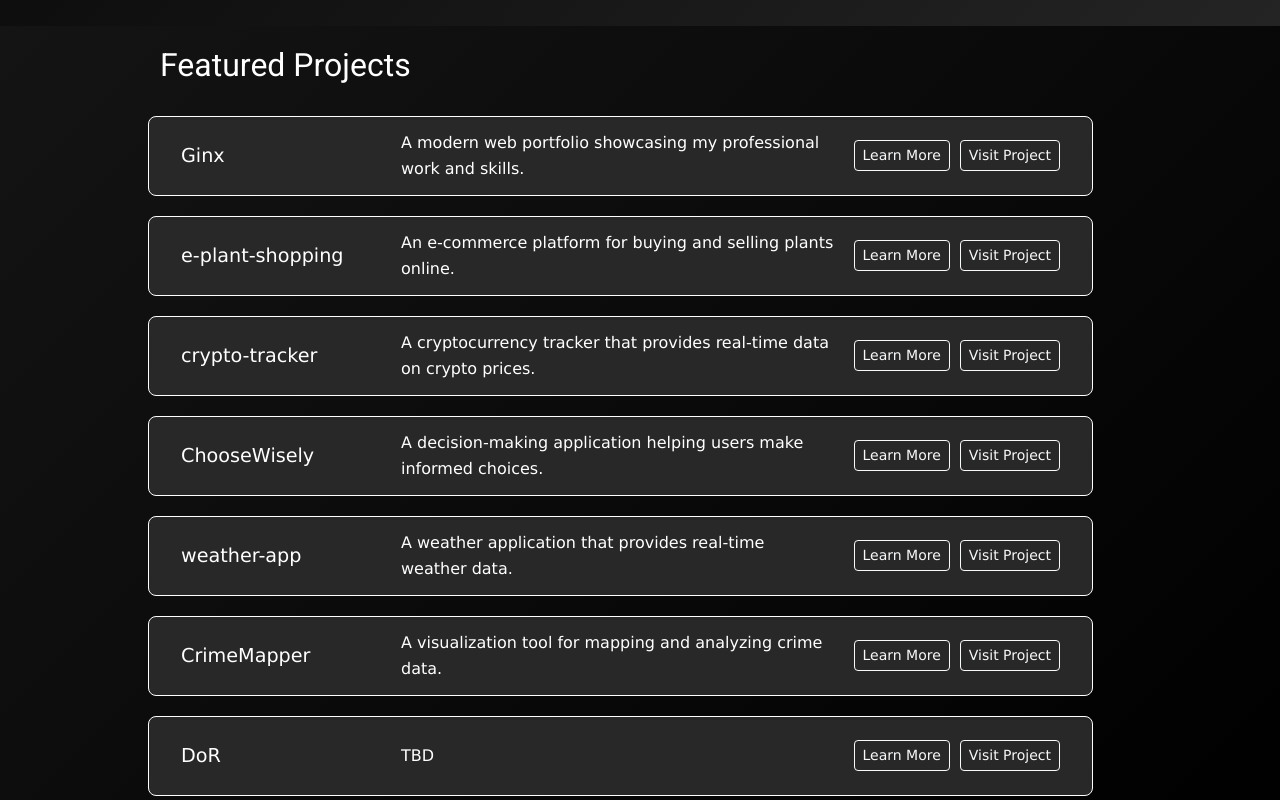
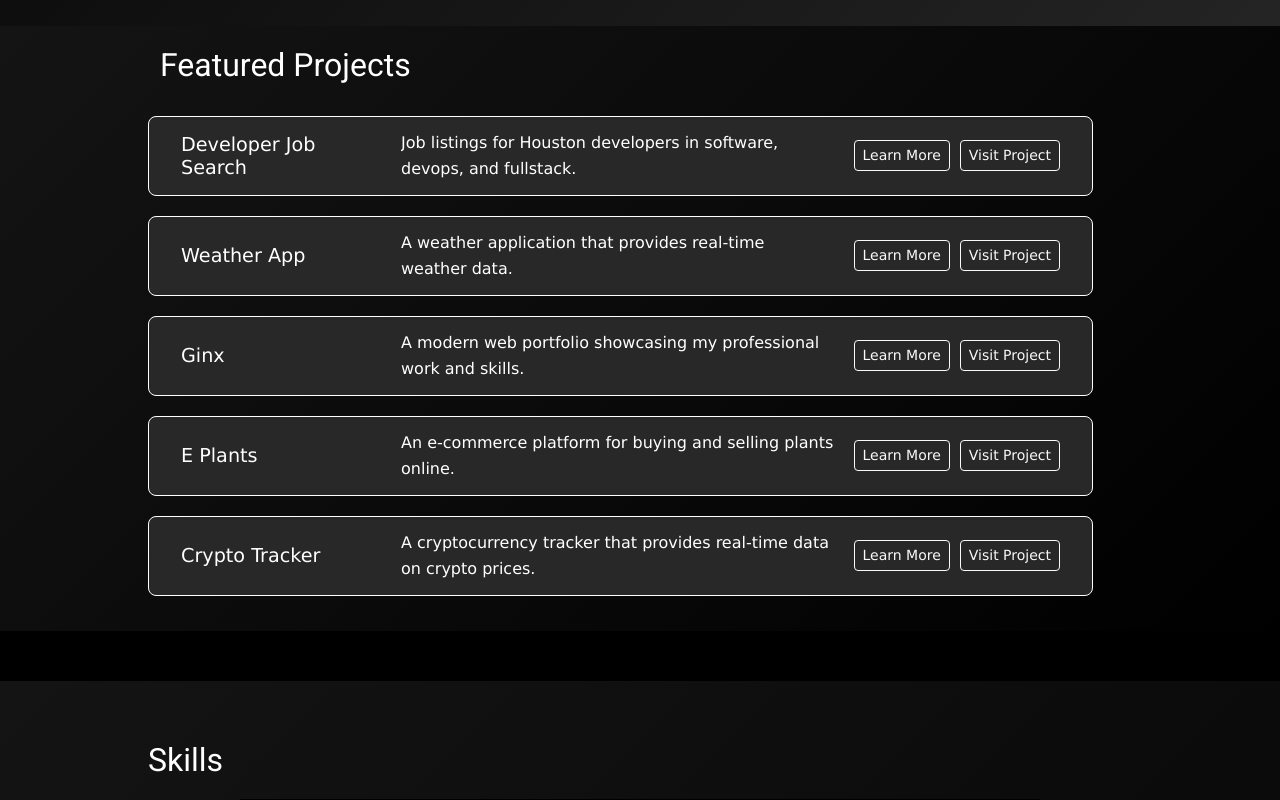
Before and after one commit to sjmiguel8/portfolio, a React (Create React App) app in the folder my-portfolio/: page / in a window 1280 px wide. Shown: the part 920-1720 px from the top of the page. Built offline with nearby package versions, Linux system fonts and the light colour scheme.

Commit message:
they not like us

```diff
--- a/my-portfolio/src/pages/Home.js
+++ b/my-portfolio/src/pages/Home.js
@@ -32,39 +32,29 @@ const homeSkills = [
 
 const projects = [
   {
+    title: 'Developer Job Search',
+    description: 'Job listings for Houston developers in software, devops, and fullstack.',
+    link: 'https://nextjs-boilerplate-virid-eight-41.vercel.app/'
+  },
+  {
+    title: 'Weather App',
+    description: 'A weather application that provides real-time weather data.',
+    link: 'https://tundra-swart.vercel.app/'
+  },
+  {
     title: 'Ginx',
     description: 'A modern web portfolio showcasing my professional work and skills.',
     link: 'https://main.d1wv2h88ci88t8.amplifyapp.com/'
   },
   {
-    title: 'e-plant-shopping',
+    title: 'E Plants',
     description: 'An e-commerce platform for buying and selling plants online.',
     link: 'https://main.d1eqxt1nr5en92.amplifyapp.com/'
   },
   {
-    title: 'crypto-tracker',
+    title: 'Crypto Tracker',
     description: 'A cryptocurrency tracker that provides real-time data on crypto prices.',
     link: 'https://tux-chi.vercel.app/'
-  },
-  {
-    title: 'ChooseWisely',
-    description: 'A decision-making application helping users make informed choices.',
-    link: 'https://main.d2n5cghagdyuz8.amplifyapp.com/'
-  },
-  {
-    title: 'weather-app',
-    description: 'A weather application that provides real-time weather data.',
-    link: 'https://tundra-swart.vercel.app/'
-  },
-  {
-    title: 'CrimeMapper',
-    description: 'A visualization tool for mapping and analyzing crime data.',
-    link: 'http://crimemapper.s3-website.us-east-2.amazonaws.com/'
-  },
-  {
-    title: 'DoR',
-    description: 'TBD',
-    link: 'https://main.da8dp7tleik2e.amplifyapp.com/'
   },
 ];
 
--- a/my-portfolio/src/pages/Projects.js
+++ b/my-portfolio/src/pages/Projects.js
@@ -4,40 +4,30 @@ import '../styles/Projects.css';
 
 const projects = [
     {
+        title: 'Developer Job Search',
+        description: 'Job listings for Houston developers in software, devops, and fullstack.',
+        link: 'https://nextjs-boilerplate-virid-eight-41.vercel.app/'
+      },
+      {
+        title: 'Weather App',
+        description: 'A weather application that provides real-time weather data.',
+        link: 'https://tundra-swart.vercel.app/'
+      },
+      {
         title: 'Ginx',
         description: 'A modern web portfolio showcasing my professional work and skills.',
         link: 'https://main.d1wv2h88ci88t8.amplifyapp.com/'
-    },
-    {
-        title: 'e-plant-shopping',
+      },
+      {
+        title: 'E Plants',
         description: 'An e-commerce platform for buying and selling plants online.',
         link: 'https://main.d1eqxt1nr5en92.amplifyapp.com/'
-    },
-    {
-        title: 'crypto-tracker',
+      },
+      {
+        title: 'Crypto Tracker',
         description: 'A cryptocurrency tracker that provides real-time data on crypto prices.',
         link: 'https://tux-chi.vercel.app/'
-    },
-    {
-        title: 'ChooseWisely',
-        description: 'A decision-making application helping users make informed choices.',
-        link: 'https://main.d2n5cghagdyuz8.amplifyapp.com/'
-    },
-    {
-        title: 'weather-app',
-        description: 'A weather application that provides real-time weather data.',
-        link: 'https://tundra-swart.vercel.app/'
-    },
-    {
-        title: 'CrimeMapper',
-        description: 'A visualization tool for mapping and analyzing crime data.',
-        link: 'http://crimemapper.s3-website.us-east-2.amazonaws.com/'
-    },
-    {
-        title: 'DoR',
-        description: 'TBD',
-        link: 'https://main.da8dp7tleik2e.amplifyapp.com/'
-    },
+      },
 ];
 
 const Projects = () => {
```
